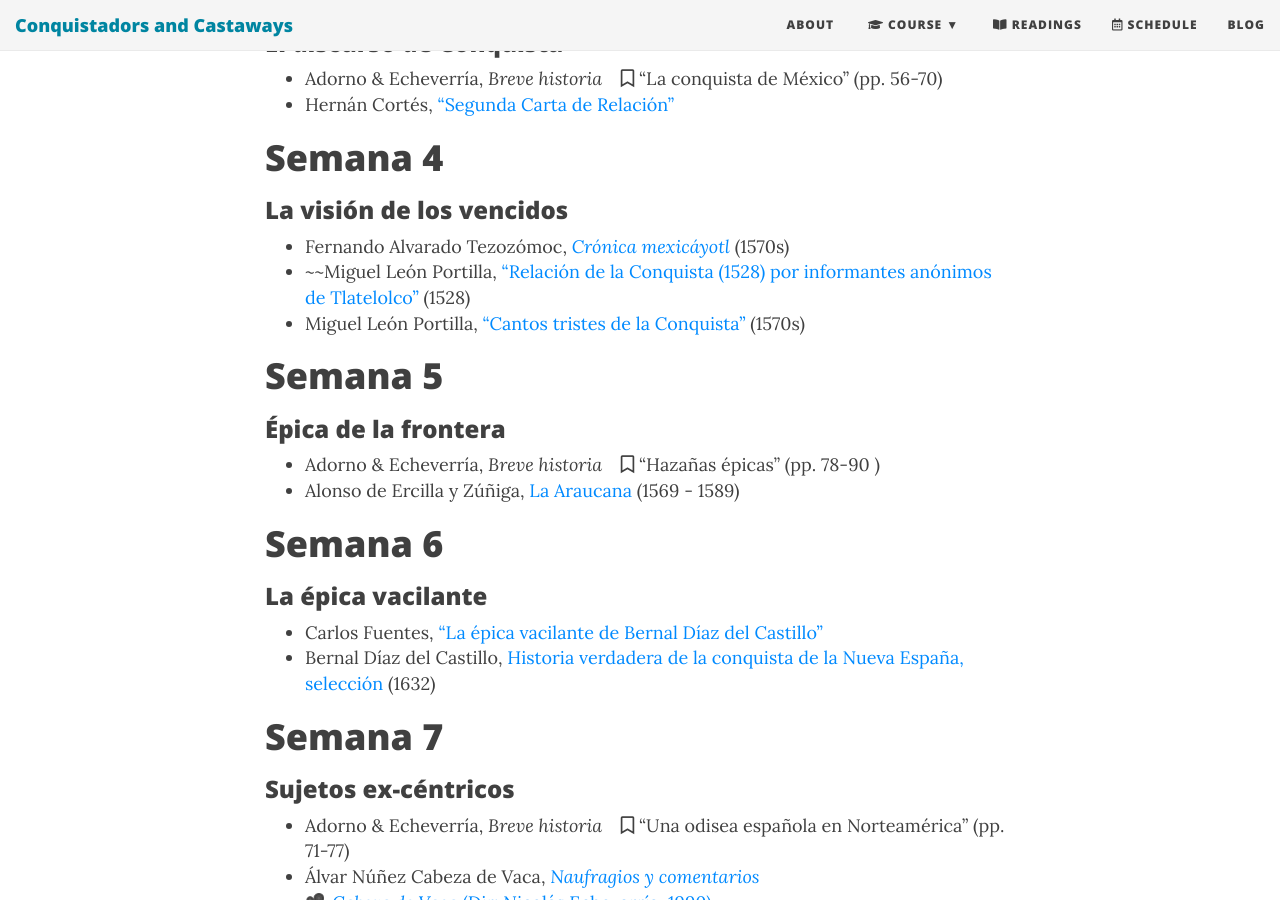
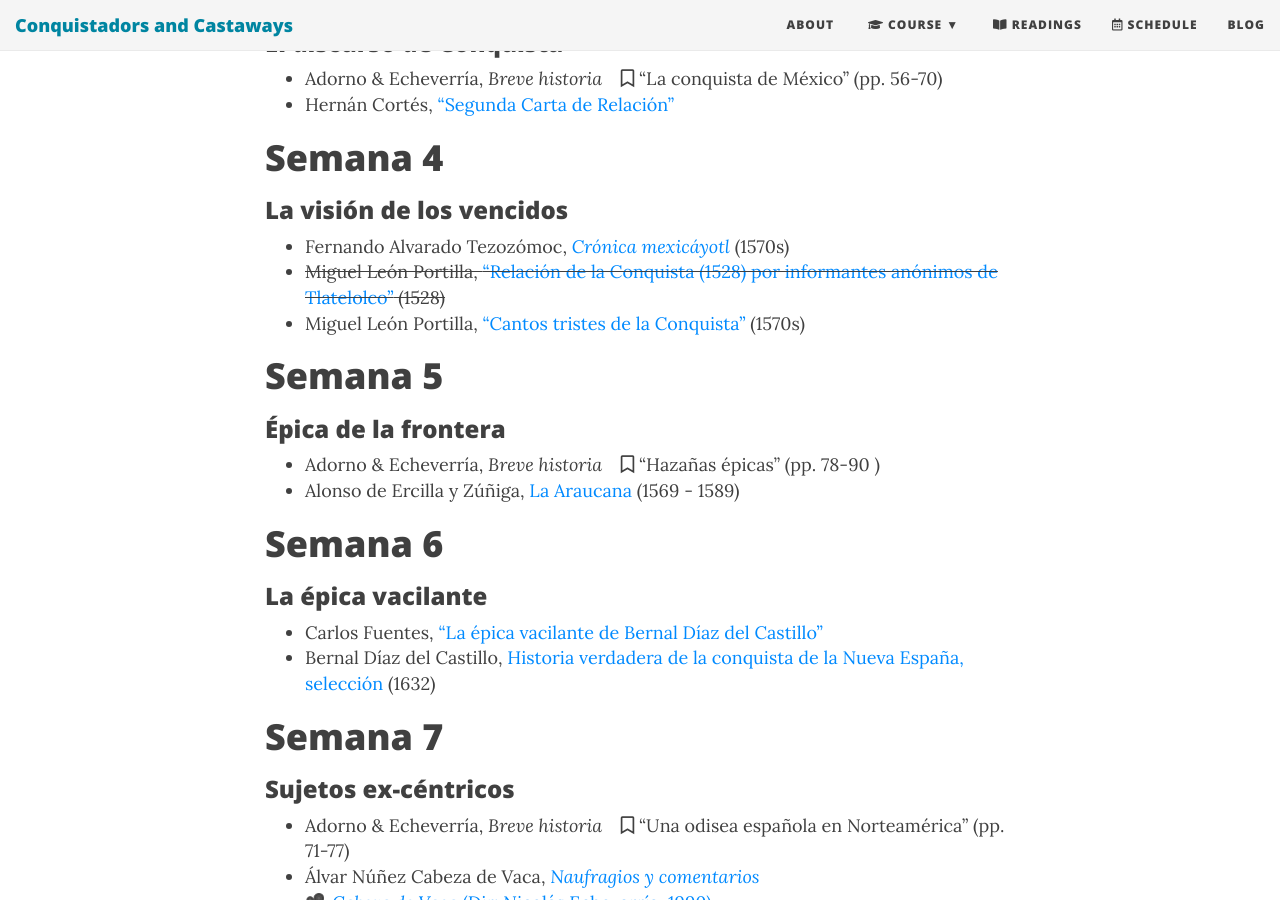
Before and after one commit to Hipomenes/ls452, a Jekyll site: the page built from syllabus.md, in a window 1280 px wide and 900 px high, scrolled down 1795 px. Built offline with Jekyll 4.4.1, drawn with Linux system fonts in a browser that asks for light colours; nearby versions of some CDN libraries.

```diff
--- a/syllabus.md
+++ b/syllabus.md
@@ -45,7 +45,7 @@ bigimg: /img/cuauhquecholan.jpg
 ###  La visión de los vencidos
 
 - Fernando Alvarado Tezozómoc, [*Crónica mexicáyotl*](https://bushare-my.sharepoint.com/:b:/g/personal/dhcg_bu_edu/EdsxoEt-iqBKiU1qafHcpckBl26rk8Oi3MgmY7-f6yNRjQ?e=oFrg4i) (1570s)
-- ~~Miguel León Portilla, ["Relación de la Conquista (1528) por informantes anónimos de Tlatelolco"](https://bushare-my.sharepoint.com/:b:/g/personal/dhcg_bu_edu/EcVN8UQOCotOmN31264WjYABlW3ePbdYJkbmFUbGQ0q00Q?e=QobbG1) (1528)
+- ~~Miguel León Portilla, ["Relación de la Conquista (1528) por informantes anónimos de Tlatelolco"](https://bushare-my.sharepoint.com/:b:/g/personal/dhcg_bu_edu/EcVN8UQOCotOmN31264WjYABlW3ePbdYJkbmFUbGQ0q00Q?e=QobbG1) (1528)~~
 - Miguel León Portilla, ["Cantos tristes de la Conquista"](https://bushare-my.sharepoint.com/:b:/g/personal/dhcg_bu_edu/EcVN8UQOCotOmN31264WjYABlW3ePbdYJkbmFUbGQ0q00Q?e=QobbG1) (1570s)
 
 # Semana 5
```
